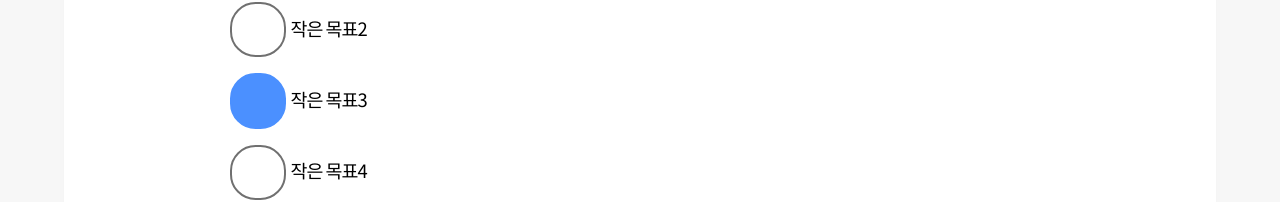
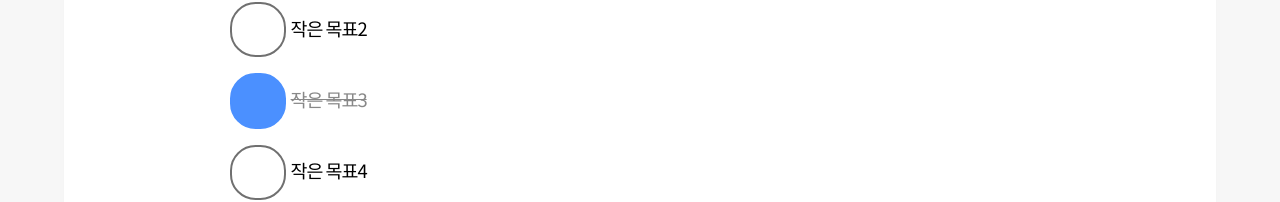
Before and after one commit to modoolist/modoolist, a Svelte app: page /app/todo in a window 1280 px wide. Shown: the part 320-522 px from the top of the page. Built offline with nearby package versions, Linux system fonts and the light colour scheme.

Commit message:
빼먹은 스타일 추가

```diff
--- a/src/routes/app/Todo.svelte
+++ b/src/routes/app/Todo.svelte
@@ -49,11 +49,13 @@ import { dataset_dev } from "svelte/internal";
         <div class="todoInnerContainer">
           {#if todo.checked}
             <input type="checkbox" id={`cb${todo.id}`} checked>
+            <label for={`cb${todo.id}`}></label>
+            <span class="todo completed">{todo.name}</span>
           {:else}
             <input type="checkbox" id={`cb${todo.id}`}>
+            <label for={`cb${todo.id}`}></label>
+            <span class="todo">{todo.name}</span>
           {/if}
-          <label for={`cb${todo.id}`}></label>
-          <span class="todo">{todo.name}</span>
         </div>
       {/each}
     {/each}
@@ -132,6 +134,15 @@ import { dataset_dev } from "svelte/internal";
     margin-bottom: 0.5vh;
   }
 
+  .todo.completed {
+    text-decoration: line-through;
+    margin-left: 5px;
+    color: #888;
+    font-weight: 400;
+    font-size: 2.3vh;
+    margin-bottom: 0.5vh;
+  }
+
   #dateContainer {
     width: 100vw;
     height: 15vh;
```
